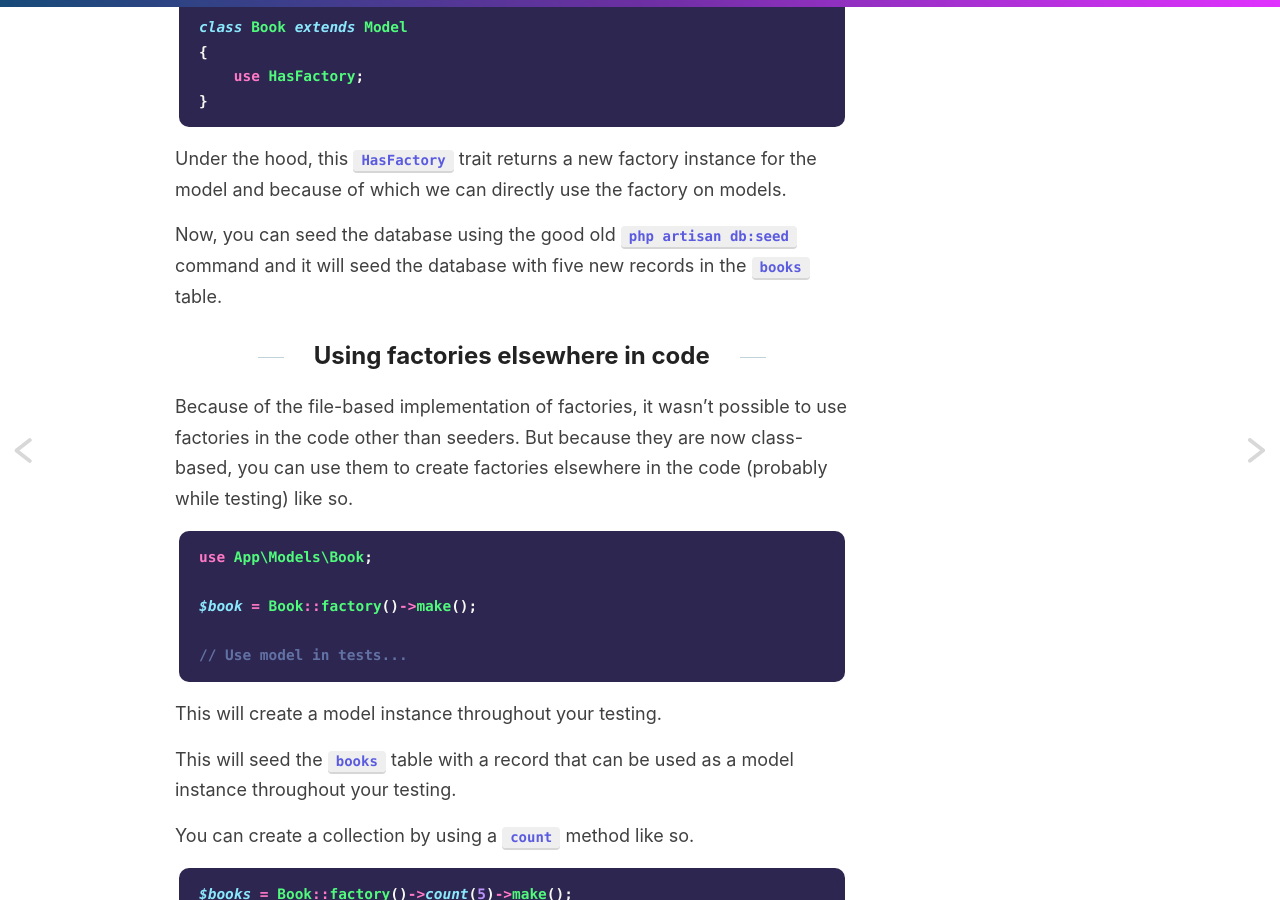
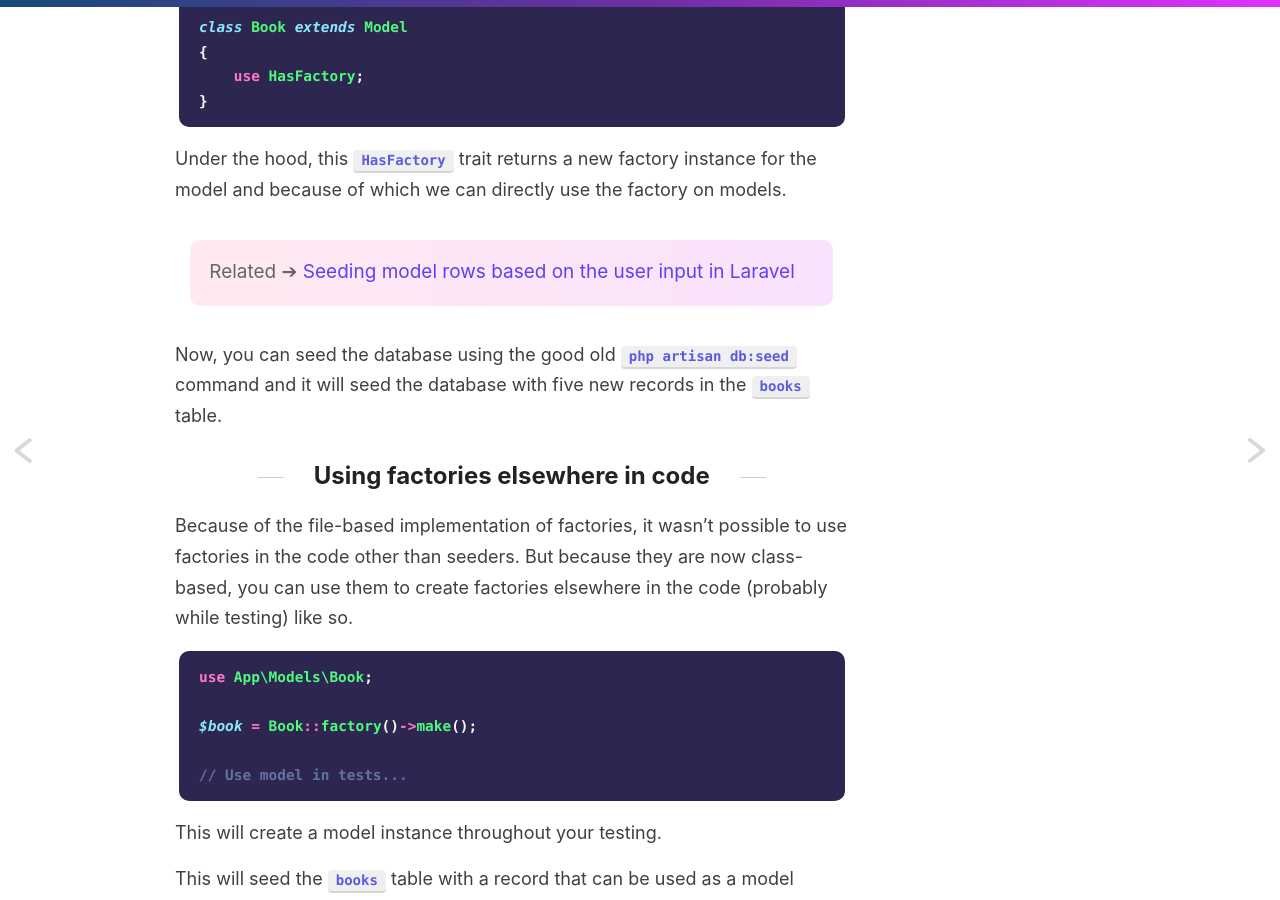
Before and after one commit to varunkumardev/amitmerchant1990.github.io, a Jekyll site: the page built from _posts/2020-09-12-class-based-model-factories-in-laravel-8.md, in a window 1280 px wide and 900 px high, scrolled down 3931 px. Built offline with Jekyll 4.4.1, drawn with Linux system fonts in a browser that asks for light colours; comment, search, counter and statistics services are not loaded.

Commit message:
improve post.

```diff
--- a/_posts/2020-09-12-class-based-model-factories-in-laravel-8.md
+++ b/_posts/2020-09-12-class-based-model-factories-in-laravel-8.md
@@ -142,6 +142,9 @@ class Book extends Model
 
 Under the hood, this `HasFactory` trait returns a new factory instance for the model and because of which we can directly use the factory on models.
 
+{:.you-may-like}
+> Related ➔ [Seeding model rows based on the user input in Laravel](/seeding-model-rows-based-on-user-input-in-laravel/)
+
 Now, you can seed the database using the good old `php artisan db:seed` command and it will seed the database with five new records in the `books` table.
 
 ## Using factories elsewhere in code
```
